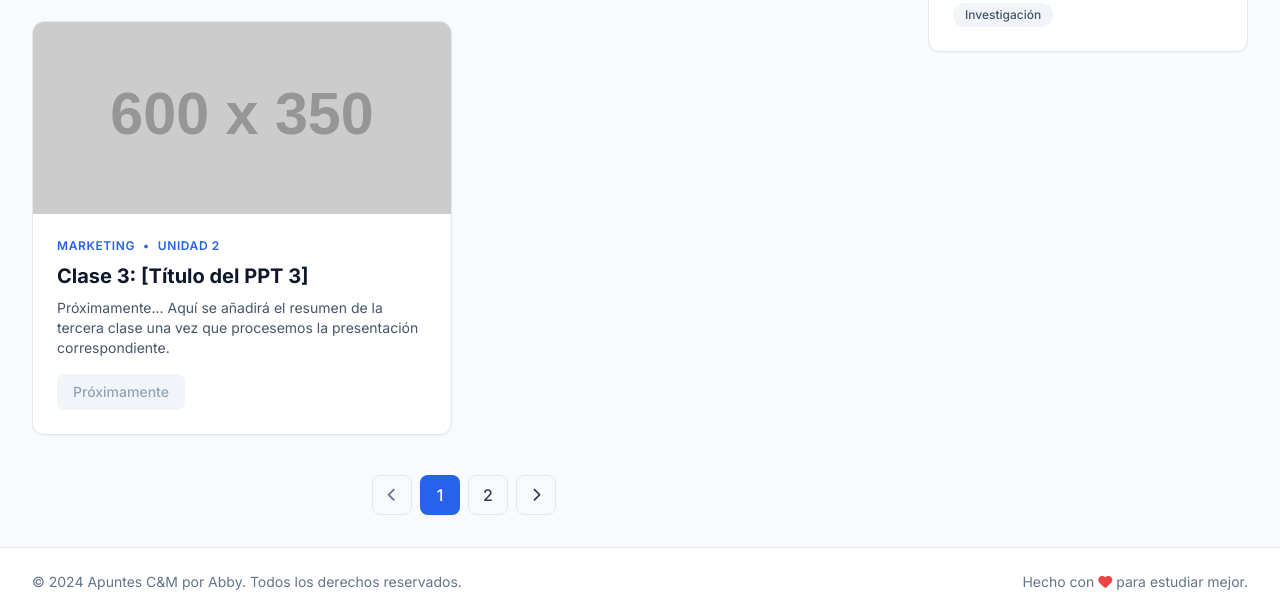
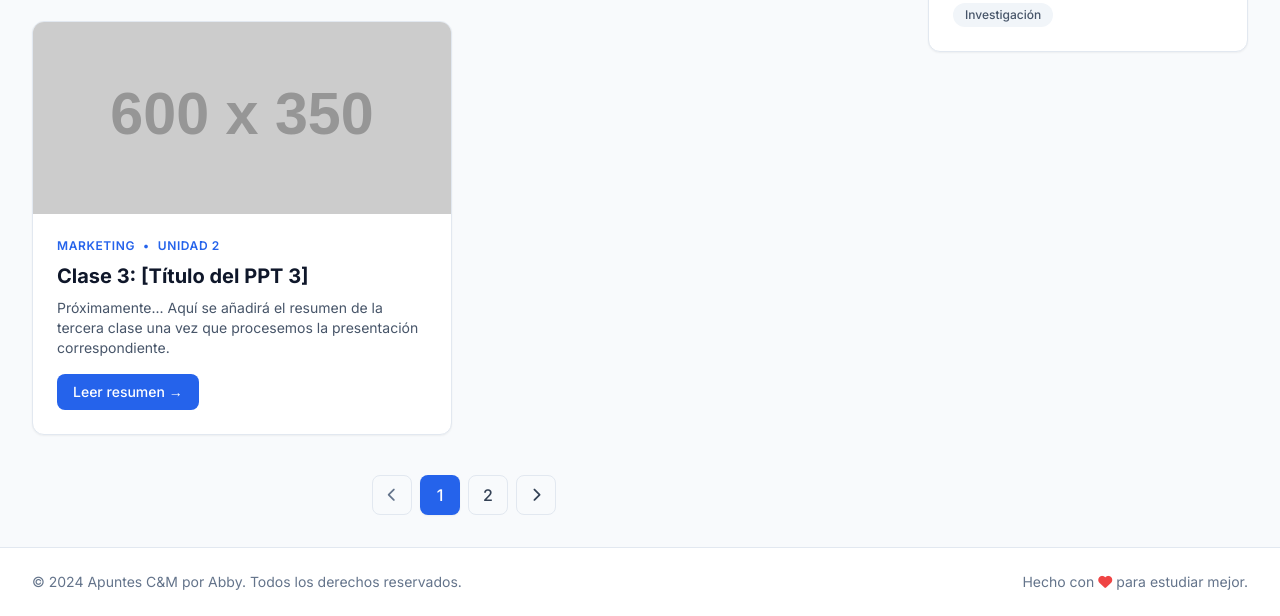
Before and after one commit to abbyrom-lab/PC_Comunicaciones-de-marketing, a plain HTML site: page index.html in a window 1280 px wide. Shown: the part 642-1258 px from the top of the page. Drawn offline with nearby package versions, Linux system fonts and the light colour scheme; placeholder pictures from the web are drawn by us.

Commit message:
Replace disabled button with link to class summary

```diff
--- a/index.html
+++ b/index.html
@@ -125,9 +125,9 @@
                         <h2 class="text-xl font-bold text-slate-900 mb-2">Clase 3: [Título del PPT 3]</h2>
                         <p class="text-slate-600 text-sm mb-4 line-clamp-3">Próximamente... Aquí se añadirá el resumen de la tercera clase una vez que procesemos la presentación correspondiente.</p>
                         <div class="mt-auto">
-                            <button disabled class="inline-flex items-center justify-center bg-slate-100 text-slate-400 px-4 py-2 rounded-lg text-sm font-medium cursor-not-allowed w-full md:w-auto">
-                                Próximamente
-                            </button>
+                            <a href="clase-03.html" class="inline-flex items-center justify-center bg-blue-600 hover:bg-blue-700 text-white px-4 py-2 rounded-lg text-sm font-medium transition-colors">
+    Leer resumen &rarr;
+</a>
                         </div>
                     </div>
                 </article>
```
